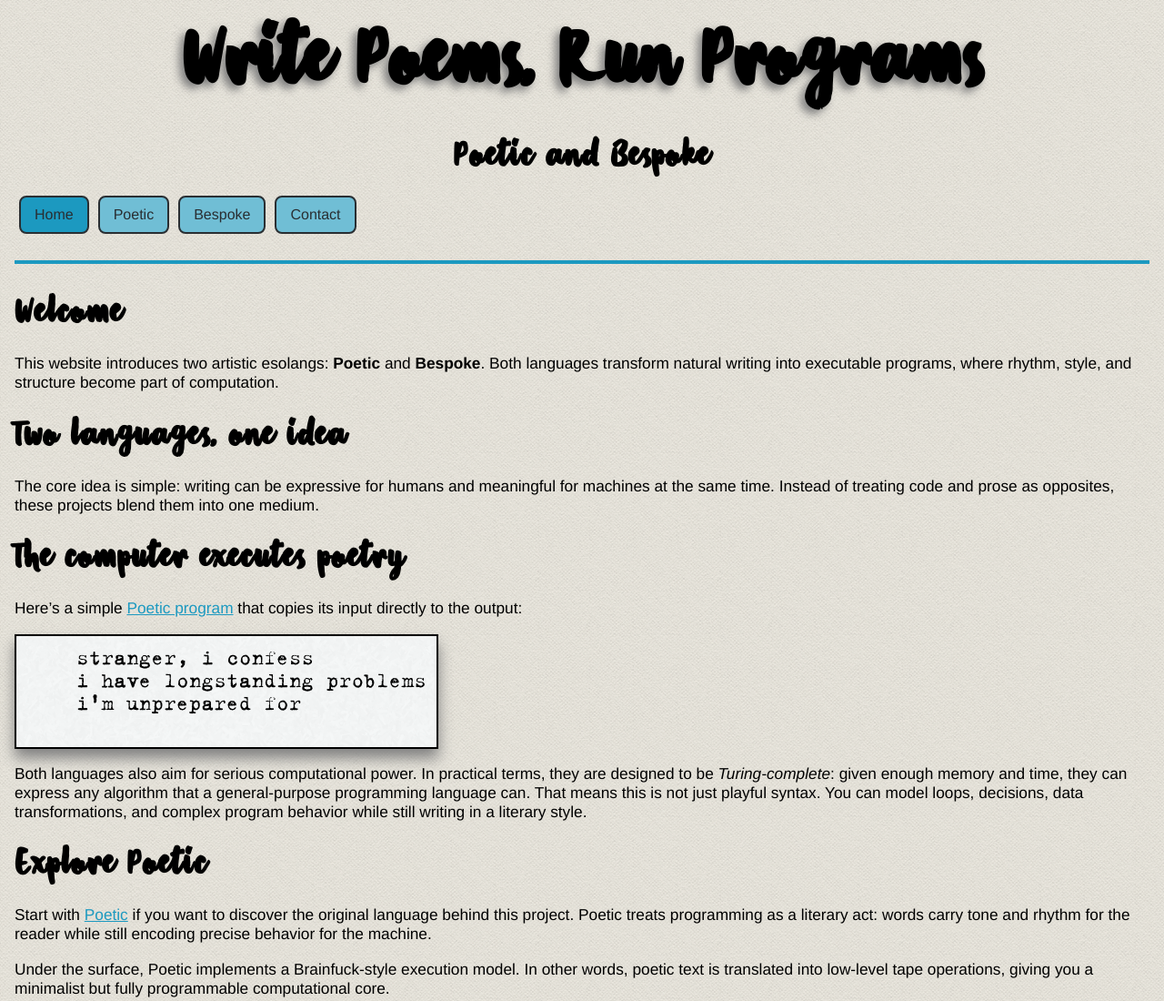
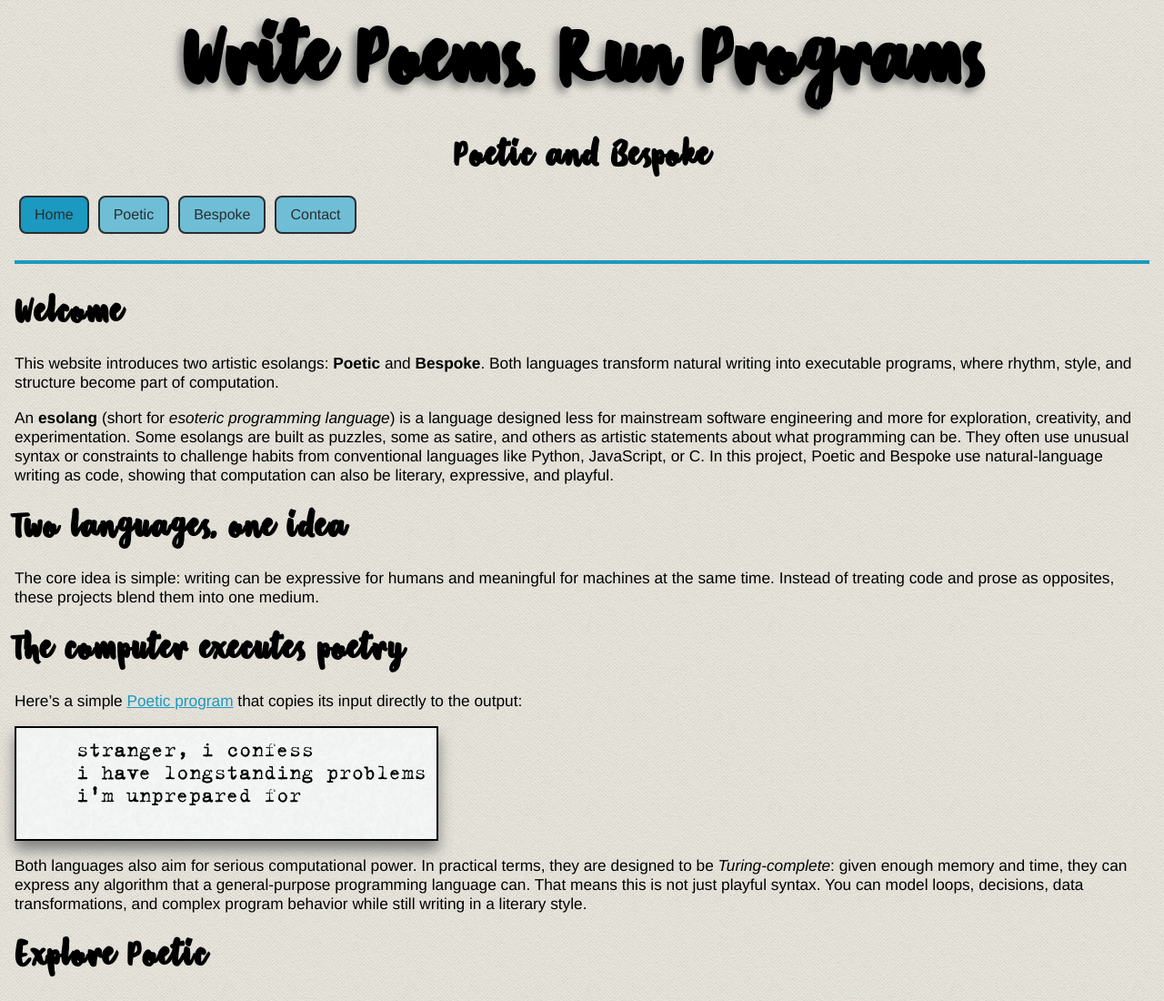
Before and after one commit to vfarcy/Poetic-py, a plain HTML site: page site/index.html in a window 1280 px wide. Shown: the top 1100 px of the page at 91% size. Drawn offline with Linux system fonts and the light colour scheme.

Commit message:
Expand esolang definition on homepage

```diff
--- a/site/index.html
+++ b/site/index.html
@@ -32,6 +32,16 @@
       This website introduces two artistic esolangs: <strong>Poetic</strong> and
       <strong>Bespoke</strong>. Both languages transform natural writing into executable
       programs, where rhythm, style, and structure become part of computation.
+    </p>
+
+    <p>
+      An <strong>esolang</strong> (short for <em>esoteric programming language</em>) is a
+      language designed less for mainstream software engineering and more for exploration,
+      creativity, and experimentation. Some esolangs are built as puzzles, some as satire,
+      and others as artistic statements about what programming can be. They often use unusual
+      syntax or constraints to challenge habits from conventional languages like Python,
+      JavaScript, or C. In this project, Poetic and Bespoke use natural-language writing as
+      code, showing that computation can also be literary, expressive, and playful.
     </p>
 
     <h2>Two languages, one idea</h2>
```
